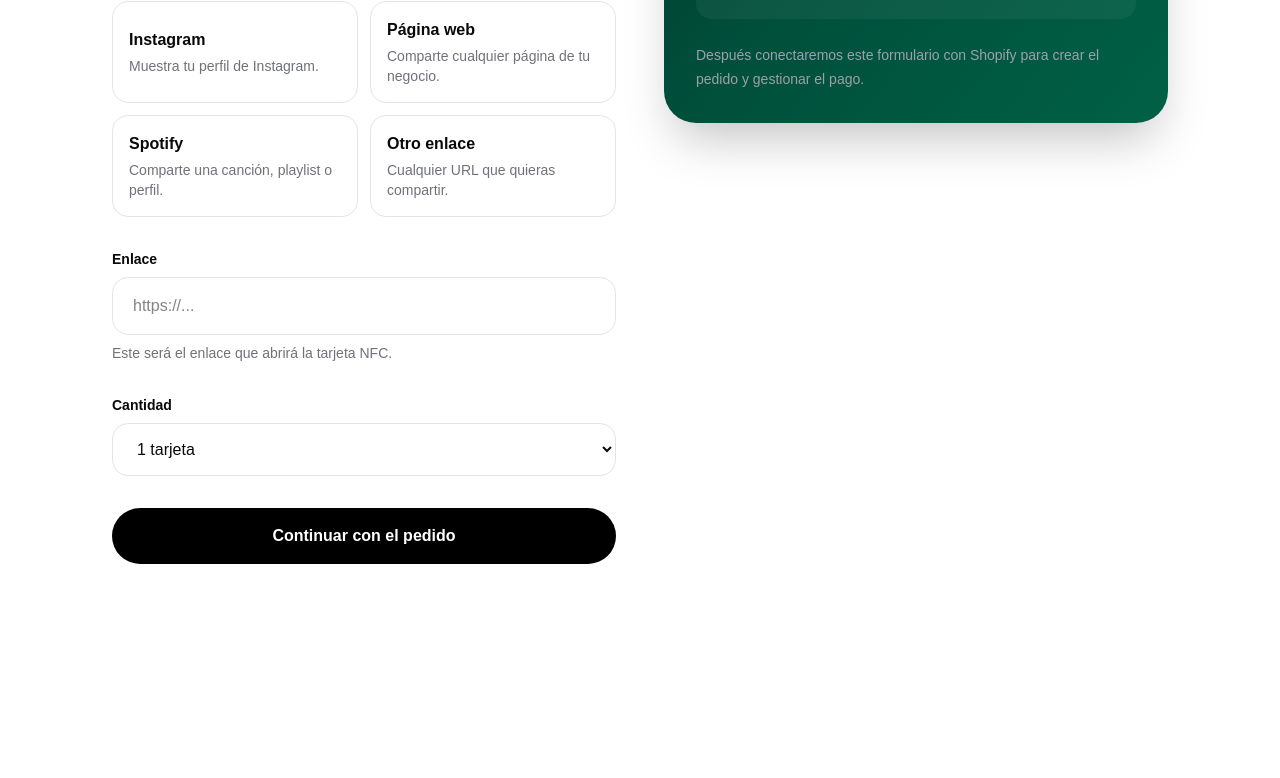
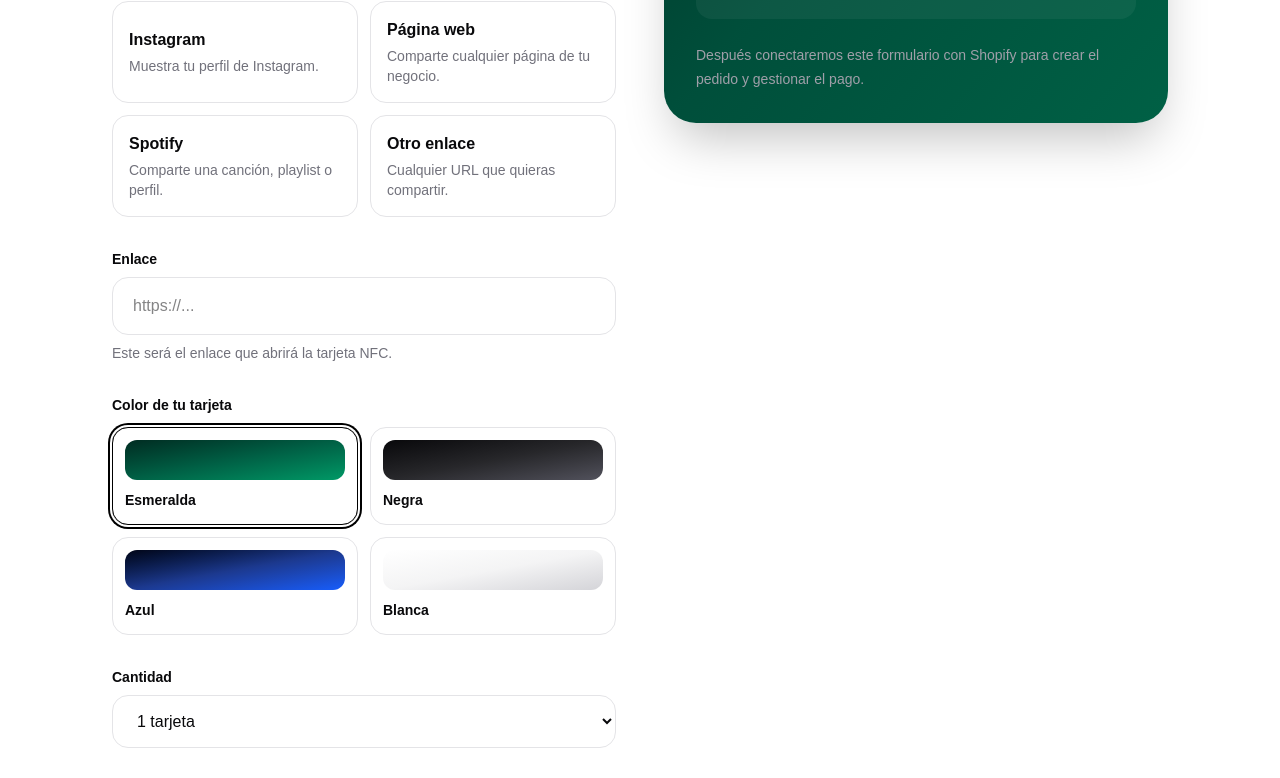
Before and after one commit to martinabenitezriera/nfc-store, a Next.js app: page /personalizar in a window 1280 px wide. Shown: the part 632-1410 px from the top of the page. Before the commit the page ends 1276 px from the top, so only its background shows below. Built offline with nearby package versions, Linux system fonts and the light colour scheme.

Commit message:
feat: mostrar colores y preview dinamico de la tarjeta

```diff
--- a/app/personalizar/page.tsx
+++ b/app/personalizar/page.tsx
@@ -18,6 +18,15 @@ export default function PersonalizarPage() {
   const [url, setUrl] = useState("");
   const [quantity, setQuantity] = useState(1);
   const [cardColor, setCardColor] = useState("emerald");
+
+  const cardColors = [
+    { id: "emerald", label: "Esmeralda", className: "bg-gradient-to-br from-emerald-950 via-emerald-800 to-emerald-600" },
+    { id: "black", label: "Negra", className: "bg-gradient-to-br from-zinc-950 via-zinc-800 to-zinc-600" },
+    { id: "blue", label: "Azul", className: "bg-gradient-to-br from-slate-950 via-blue-900 to-blue-600" },
+    { id: "white", label: "Blanca", className: "bg-gradient-to-br from-white via-zinc-100 to-zinc-300 text-zinc-950" },
+  ];
+
+  const selectedColor = cardColors.find((item) => item.id === cardColor) ?? cardColors[0];
 
   const selectedType = useMemo(
     () => linkTypes.find((item) => item.id === linkType) ?? linkTypes[0],
@@ -62,7 +71,7 @@ export default function PersonalizarPage() {
             </label>
 
             <div>
-              <span className="mb-3 block text-sm font-semibold">¿Qué quieres compartir?</span>
+              <span className="mb-3 block text-sm font-semibold">¿Qué quieres conseguir?</span>
               <div className="grid gap-3 sm:grid-cols-2">
                 {linkTypes.map((item) => (
                   <button
@@ -102,6 +111,22 @@ export default function PersonalizarPage() {
               </span>
             </label>
 
+            <div>
+              <span className="mb-3 block text-sm font-semibold">Color de tu tarjeta</span>
+              <div className="grid grid-cols-2 gap-3">
+                {cardColors.map((color) => (
+                  <button
+                    key={color.id}
+                    type="button"
+                    onClick={() => setCardColor(color.id)}
+                    className={`rounded-2xl border p-3 text-left transition ${cardColor === color.id ? "border-black ring-2 ring-black ring-offset-2" : "border-zinc-200 hover:border-zinc-400"}`}
+                  >
+                    <span className={`mb-2 block h-10 rounded-xl ${color.className}`} />
+                    <span className="text-sm font-semibold">{color.label}</span>
+                  </button>
+                ))}
+              </div>
+            </div>
             <label className="block">
               <span className="mb-2 block text-sm font-semibold">Cantidad</span>
               <select
@@ -127,6 +152,7 @@ export default function PersonalizarPage() {
                     linkType: selectedType.label,
                     url,
                     quantity,
+                    cardColor,
                   })
                 );
                 window.location.href = "/resumen";
@@ -152,7 +178,7 @@ export default function PersonalizarPage() {
               .preview-shine { animation: previewShine 3.8s ease-in-out infinite; }
             `}</style>
 
-            <div className="relative mt-8 flex aspect-[1.58/1] flex-col justify-between overflow-hidden rounded-[1.5rem] bg-gradient-to-br from-emerald-950 via-emerald-800 to-emerald-600 p-7 shadow-xl ring-1 ring-white/10">
+            <div className={`relative mt-8 flex aspect-[1.58/1] flex-col justify-between overflow-hidden rounded-[1.5rem] p-7 shadow-xl ring-1 ring-white/10 ${selectedColor.className}`}>
               <div className="pointer-events-none absolute -left-1/2 top-0 h-full w-1/2 -skew-x-12 bg-gradient-to-r from-transparent via-white/30 to-transparent" />
               <div>
                 <div className="text-xl font-black tracking-tight">NFC.</div>
```
